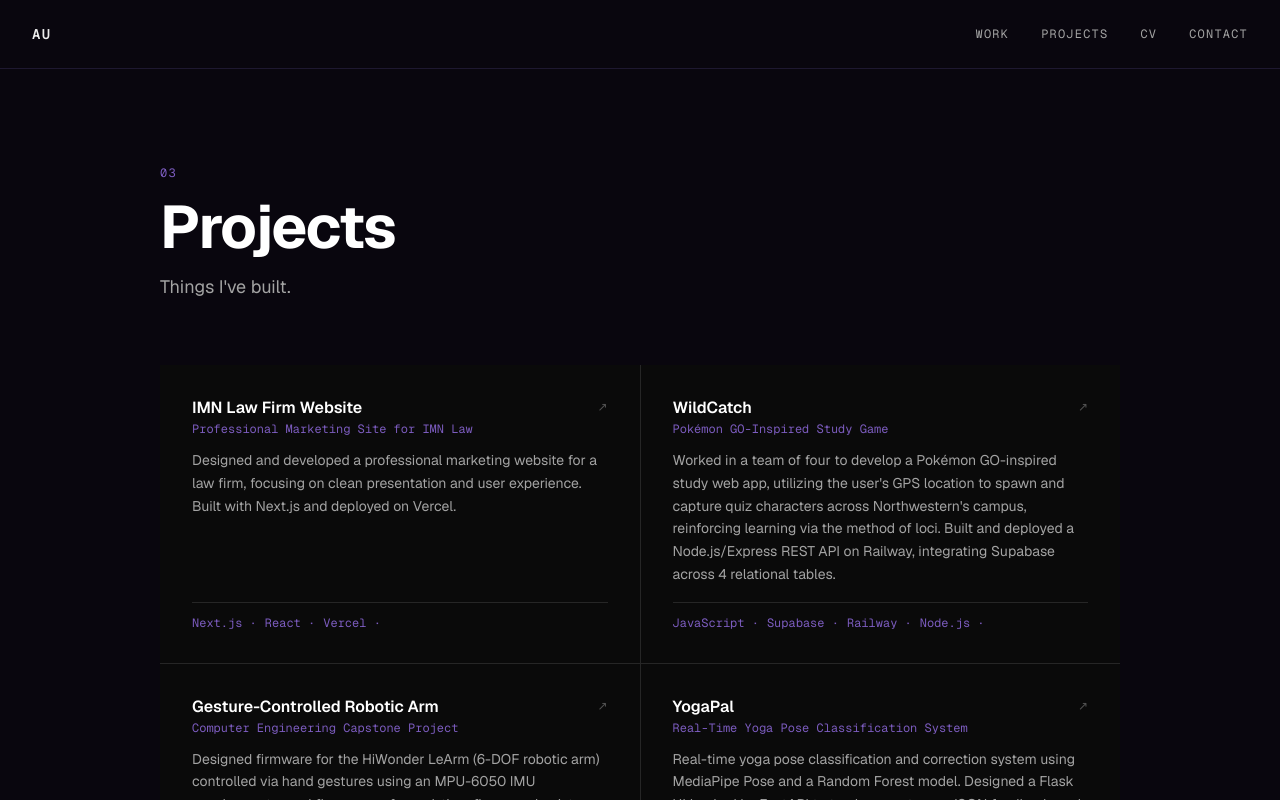
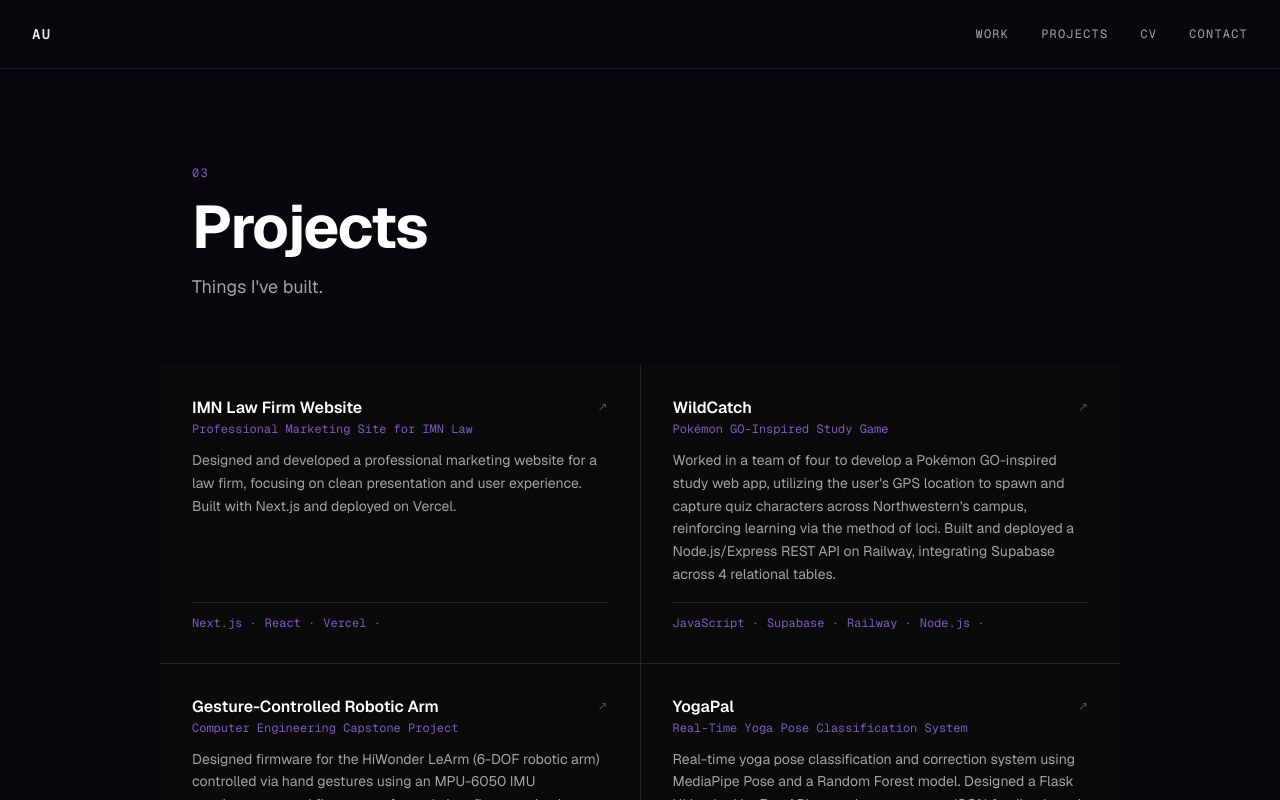
Before and after one commit to azimusmanov/personal-website, a Next.js app: page /projects in a window 1280 px wide. Shown: the top 800 px of the page. Built offline with nearby package versions, Linux system fonts and the light colour scheme.

Commit message:
updated projects heading

```diff
--- a/app/projects/page.js
+++ b/app/projects/page.js
@@ -58,7 +58,7 @@ const projects = [
 export default function Projects() {
   return (
     <div className="max-w-5xl mx-auto px-8 py-24">
-      <div className="mb-16">
+      <div className="mb-16 px-8">
         <p className="font-mono text-xs tracking-widest text-[#7c5cbf] uppercase mb-4">03</p>
         <h1 className="text-5xl md:text-6xl font-bold tracking-tight text-white mb-4">Projects</h1>
         <p className="text-[#a3a3a3] text-lg">Things I&apos;ve built.</p>
```
